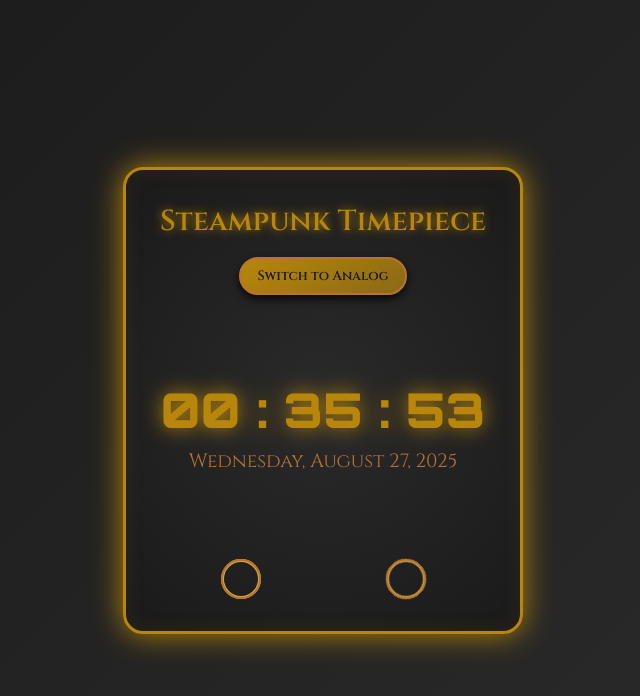
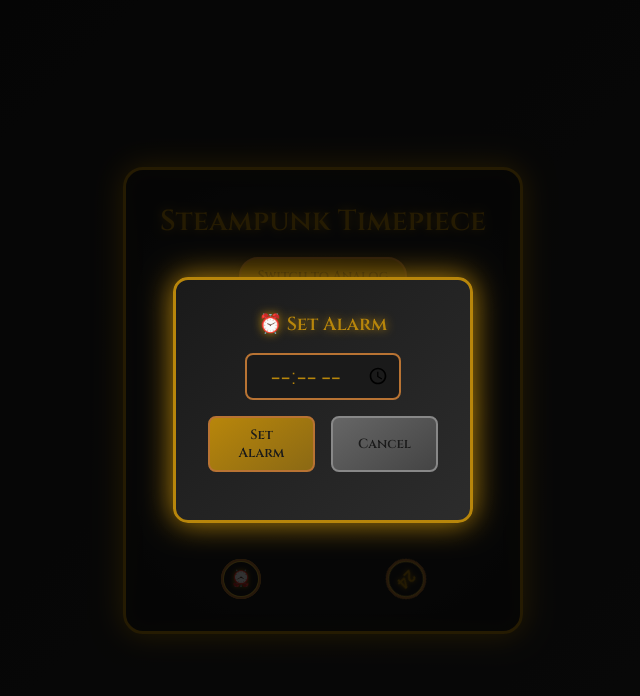
Before and after one commit to isidore/Watch, a plain HTML site: page index.html in a window 1280 px wide. Shown: the whole page, without its empty margins (317-957 px from the left). Drawn offline with Linux system fonts and the light colour scheme.

Commit message:
- F toggles

```diff
--- a/css/styles.css
+++ b/css/styles.css
@@ -206,6 +206,18 @@ body {
     border-radius: 50%;
     position: relative;
     animation: rotate 10s linear infinite;
+    background: transparent;
+    cursor: pointer;
+    display: flex;
+    align-items: center;
+    justify-content: center;
+    transition: all 0.3s ease;
+}
+
+.gear:hover {
+    border-color: var(--brass);
+    transform: scale(1.1);
+    box-shadow: 0 0 15px var(--gear-color);
 }
 
 .gear::before {
@@ -219,6 +231,14 @@ body {
     border-radius: 50%;
 }
 
+.gear-icon {
+    font-size: 1rem;
+    color: var(--brass);
+    z-index: 1;
+    text-shadow: 0 0 5px var(--brass);
+    font-weight: bold;
+}
+
 .gear-1 {
     animation-direction: normal;
 }
@@ -226,6 +246,113 @@ body {
 .gear-2 {
     animation-direction: reverse;
     animation-duration: 8s;
+}
+
+.modal {
+    position: fixed;
+    top: 0;
+    left: 0;
+    width: 100%;
+    height: 100%;
+    background: rgba(0, 0, 0, 0.8);
+    display: flex;
+    align-items: center;
+    justify-content: center;
+    z-index: 1000;
+}
+
+.modal-content {
+    background: linear-gradient(135deg, var(--steam-bg) 0%, #2c2c2c 100%);
+    border: 3px solid var(--brass);
+    border-radius: 15px;
+    padding: 2rem;
+    max-width: 300px;
+    width: 90%;
+    text-align: center;
+    box-shadow: 0 0 30px var(--brass);
+}
+
+.modal-content h3 {
+    color: var(--brass);
+    margin-bottom: 1rem;
+    font-family: 'Cinzel', serif;
+    text-shadow: 0 0 10px var(--brass);
+}
+
+.time-input {
+    margin: 1rem 0;
+}
+
+.time-input input {
+    background: var(--steam-bg);
+    border: 2px solid var(--copper);
+    border-radius: 8px;
+    padding: 0.5rem;
+    color: var(--brass);
+    font-family: 'Orbitron', monospace;
+    font-size: 1.2rem;
+    text-align: center;
+}
+
+.modal-buttons {
+    display: flex;
+    gap: 1rem;
+    margin-top: 1rem;
+}
+
+.modal-btn {
+    flex: 1;
+    background: linear-gradient(145deg, var(--brass), var(--dark-brass));
+    border: 2px solid var(--copper);
+    color: var(--steam-bg);
+    padding: 0.5rem 1rem;
+    border-radius: 8px;
+    font-family: 'Cinzel', serif;
+    font-weight: 600;
+    cursor: pointer;
+    transition: all 0.3s ease;
+}
+
+.modal-btn:hover {
+    background: linear-gradient(145deg, var(--copper), var(--bronze));
+    transform: translateY(-2px);
+}
+
+.modal-btn.secondary {
+    background: linear-gradient(145deg, #666, #444);
+    border-color: #888;
+}
+
+.active-alarms {
+    margin-top: 1rem;
+    text-align: left;
+}
+
+.alarm-item {
+    background: rgba(184, 134, 11, 0.1);
+    border: 1px solid var(--copper);
+    border-radius: 5px;
+    padding: 0.5rem;
+    margin: 0.5rem 0;
+    display: flex;
+    justify-content: space-between;
+    align-items: center;
+    color: var(--brass);
+}
+
+.alarm-time {
+    font-family: 'Orbitron', monospace;
+    font-weight: bold;
+}
+
+.alarm-delete {
+    background: #d32f2f;
+    border: none;
+    color: white;
+    padding: 0.2rem 0.5rem;
+    border-radius: 3px;
+    cursor: pointer;
+    font-size: 0.8rem;
 }
 
 @keyframes rotate {
--- a/index.html
+++ b/index.html
@@ -57,10 +57,29 @@
 
         <footer class="watch-footer">
             <div class="gears">
-                <div class="gear gear-1"></div>
-                <div class="gear gear-2"></div>
+                <button id="alarmGear" class="gear gear-1" title="Set Alarm/Timer">
+                    <span class="gear-icon">⏰</span>
+                </button>
+                <button id="formatGear" class="gear gear-2" title="Toggle 12/24 Hour">
+                    <span class="gear-icon">24</span>
+                </button>
             </div>
         </footer>
+
+        <!-- Alarm Modal -->
+        <div id="alarmModal" class="modal hidden">
+            <div class="modal-content">
+                <h3>⏰ Set Alarm</h3>
+                <div class="time-input">
+                    <input type="time" id="alarmTime" />
+                </div>
+                <div class="modal-buttons">
+                    <button id="setAlarm" class="modal-btn">Set Alarm</button>
+                    <button id="cancelAlarm" class="modal-btn secondary">Cancel</button>
+                </div>
+                <div id="activeAlarms" class="active-alarms"></div>
+            </div>
+        </div>
     </div>
 
     <script src="js/clock.js"></script>
--- a/js/clock.js
+++ b/js/clock.js
@@ -1,6 +1,8 @@
 class SteampunkClock {
     constructor() {
         this.isDigitalView = true;
+        this.is24Hour = false;
+        this.alarms = [];
         this.init();
     }
 
@@ -8,6 +10,7 @@ class SteampunkClock {
         this.bindElements();
         this.bindEvents();
         this.startClock();
+        this.loadAlarms();
     }
 
     bindElements() {
@@ -21,10 +24,28 @@ class SteampunkClock {
         this.hourHand = document.getElementById('hourHand');
         this.minuteHand = document.getElementById('minuteHand');
         this.secondHand = document.getElementById('secondHand');
+
+        // Gear buttons
+        this.alarmGear = document.getElementById('alarmGear');
+        this.formatGear = document.getElementById('formatGear');
+
+        // Modal elements
+        this.alarmModal = document.getElementById('alarmModal');
+        this.alarmTimeInput = document.getElementById('alarmTime');
+        this.setAlarmBtn = document.getElementById('setAlarm');
+        this.cancelAlarmBtn = document.getElementById('cancelAlarm');
+        this.activeAlarmsEl = document.getElementById('activeAlarms');
     }
 
     bindEvents() {
         this.toggleBtn.addEventListener('click', () => this.toggleView());
+        this.alarmGear.addEventListener('click', () => this.openAlarmModal());
+        this.formatGear.addEventListener('click', () => this.toggleTimeFormat());
+        this.setAlarmBtn.addEventListener('click', () => this.setAlarm());
+        this.cancelAlarmBtn.addEventListener('click', () => this.closeAlarmModal());
+        this.alarmModal.addEventListener('click', (e) => {
+            if (e.target === this.alarmModal) this.closeAlarmModal();
+        });
     }
 
     startClock() {
@@ -43,7 +64,13 @@ class SteampunkClock {
     }
 
     updateDigitalClock(hours, minutes, seconds, date) {
-        this.hoursEl.textContent = this.padZero(hours);
+        let displayHours = hours;
+        if (!this.is24Hour) {
+            displayHours = hours % 12;
+            if (displayHours === 0) displayHours = 12;
+        }
+
+        this.hoursEl.textContent = this.padZero(displayHours);
         this.minutesEl.textContent = this.padZero(minutes);
         this.secondsEl.textContent = this.padZero(seconds);
 
@@ -54,6 +81,9 @@ class SteampunkClock {
             day: 'numeric'
         };
         this.dateEl.textContent = date.toLocaleDateString('en-US', options);
+
+        // Check alarms
+        this.checkAlarms(hours, minutes);
     }
 
     updateAnalogClock(hours, minutes, seconds) {
```
